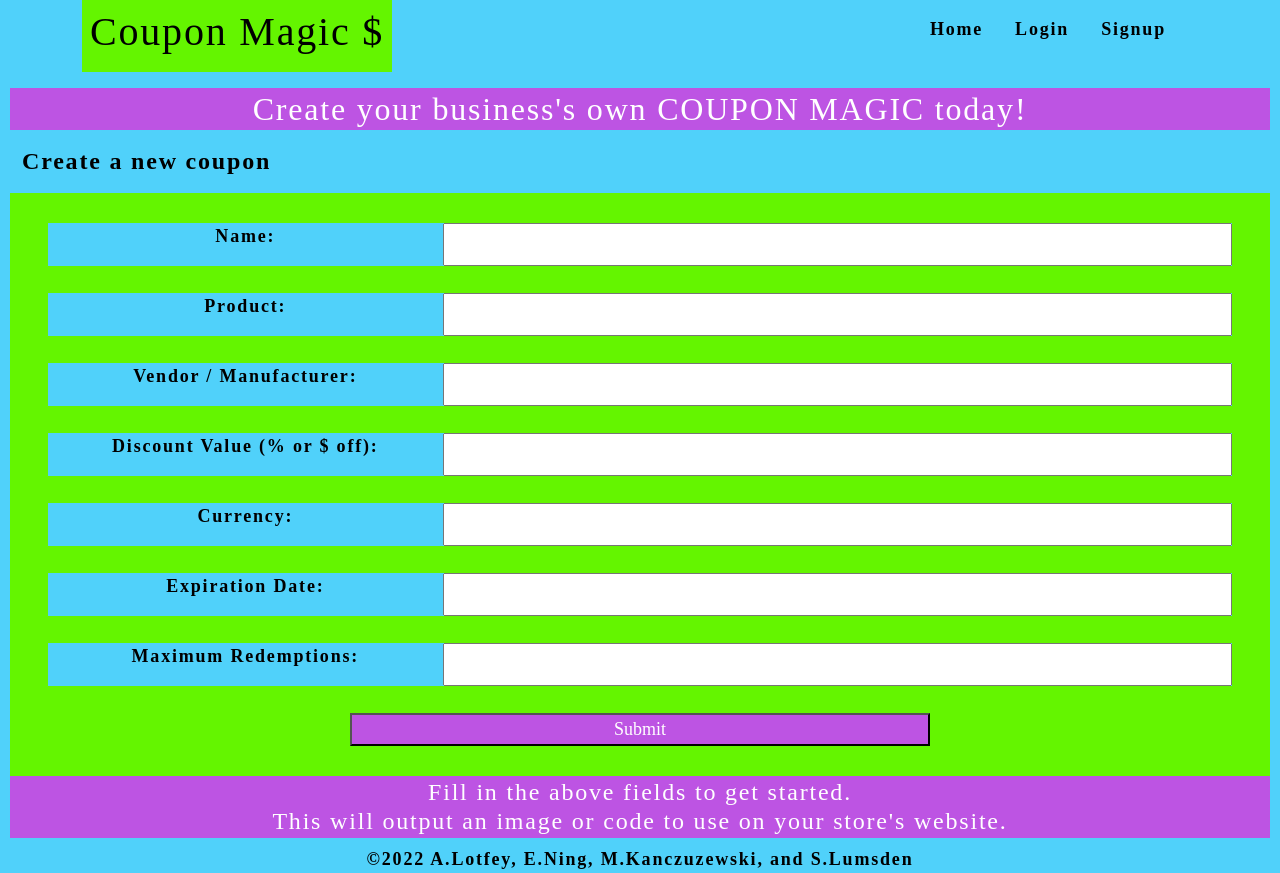
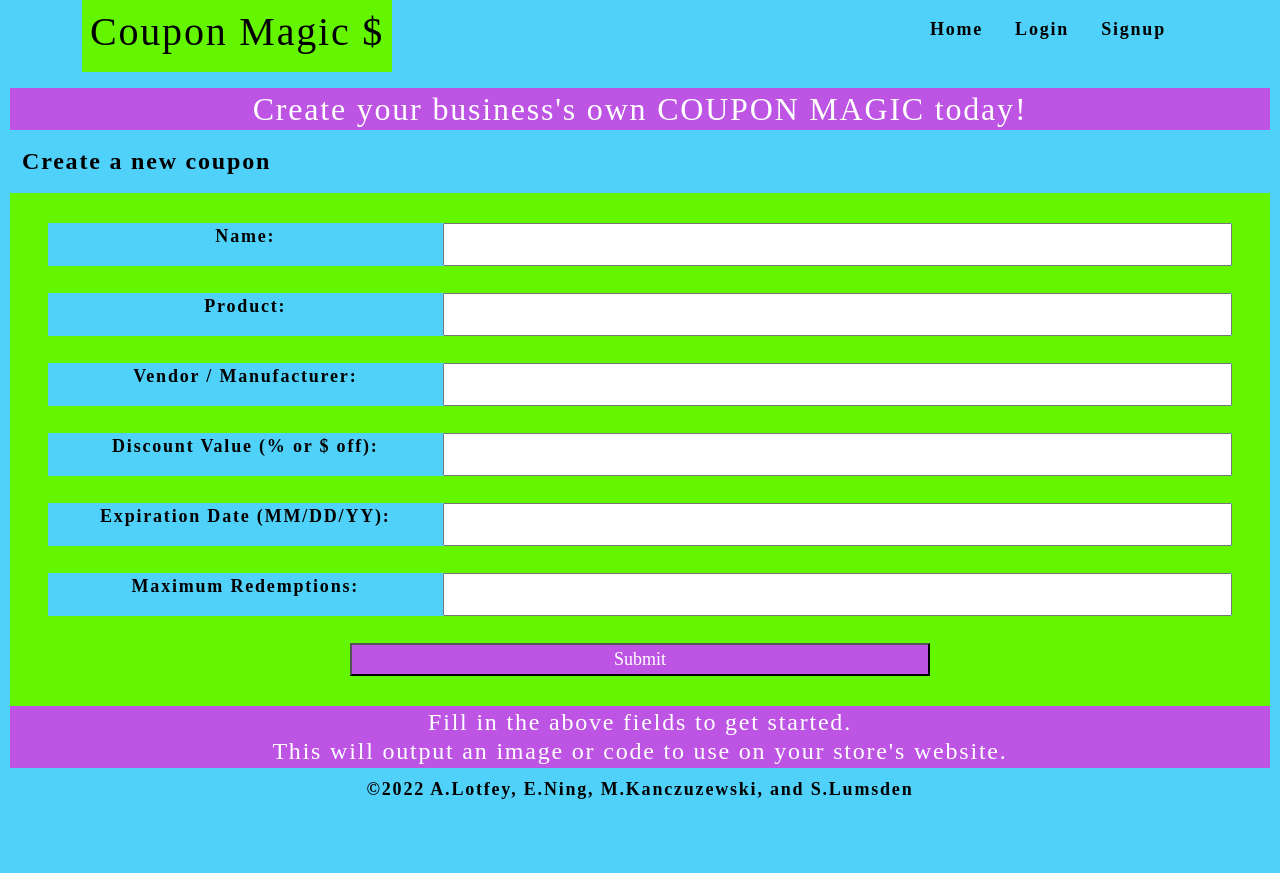
Before and after one commit to slumsd01/coupon-magic, a React (Create React App) app in the folder client/: page /couponentry/1 in a window 1280 px wide. After the commit the page ends 803 px from the top, so only its background shows below. Built offline with nearby package versions, Linux system fonts and the light colour scheme.

Commit message:
combined Discount Value & Currency fields

```diff
--- a/client/src/pages/CouponEntry.js
+++ b/client/src/pages/CouponEntry.js
@@ -9,13 +9,12 @@ const CouponEntry = () => {
       product: '',
       vendor: '',
       amountOff: '',
-      currency: '',
       redeemBy: '',
       maxRedemptions: '',
     }
   );
 
-  const { couponTitle, product, vendor, amountOff, currency, redeemBy, maxRedemptions } = formState
+  const { couponTitle, product, vendor, amountOff, redeemBy, maxRedemptions } = formState
 
   const [addCoupon, { error }] = useMutation(ADD_COUPON)
 
@@ -61,12 +60,8 @@ const CouponEntry = () => {
               <p className='col-4'>Discount Value (% or $ off):</p>
               <input type="text" name='amountOff' defaultValue={amountOff} onChange={handleChange} className='col-8'/>
             </label><br/>
-            <label htmlFor='currency' className='blue-bg row'>
-              <p className='col-4'>Currency:</p>
-              <input type="text" name='currency' defaultValue={currency} onChange={handleChange} className='col-8'/>
-            </label><br/>
             <label htmlFor='redeemBy' className='blue-bg row'>
-              <p className='col-4'>Expiration Date:</p>
+              <p className='col-4'>Expiration Date (MM/DD/YY):</p>
               <input type="text" name='redeemBy' defaultValue={redeemBy} onChange={handleChange} className='col-8'/>
             </label><br/>
             <label htmlFor='maxRedemptions' className='blue-bg row'>
--- a/client/src/utils/mutations.js
+++ b/client/src/utils/mutations.js
@@ -42,15 +42,14 @@ export const ADD_COMMENT= gql`
 `;
 
 export const ADD_COUPON = gql`
-  mutation addCoupon($couponTitle: String!, $product: String, $vendor: String, $amountOff: String, $currency: String, $redeemBy: String, $maxRedemptions: String) {
-    addCoupon(couponTitle: $couponTitle, product: $product, vendor: $vendor, amountOff: $amountOff, currency: $currency, redeemBy: $redeemBy, maxRedemptions: $maxRedemptions) {
+  mutation addCoupon($couponTitle: String!, $product: String, $vendor: String, $amountOff: String, $redeemBy: String, $maxRedemptions: String) {
+    addCoupon(couponTitle: $couponTitle, product: $product, vendor: $vendor, amountOff: $amountOff, redeemBy: $redeemBy, maxRedemptions: $maxRedemptions) {
       _id
       createdAt
       couponTitle
       product
       vendor
       amountOff
-      currency
       redeemBy
       maxRedemptions
       username
--- a/client/src/utils/queries.js
+++ b/client/src/utils/queries.js
@@ -11,7 +11,6 @@ export const QUERY_USER = gql`
         product
         vendor
         amountOff
-        currency
         redeemBy
         maxRedemptions
       }
@@ -42,7 +41,6 @@ export const QUERY_COUPON = gql`
       product
       vendor
       amountOff
-      currency
       redeemBy
       maxRedemptions
       username
@@ -69,7 +67,6 @@ export const QUERY_COUPONS = gql`
       product
       vendor
       amountOff
-      currency
       redeemBy
       maxRedemptions
       username
```
Also changed, not shown: 2 other files (tests, documents, lock files or other folders).
